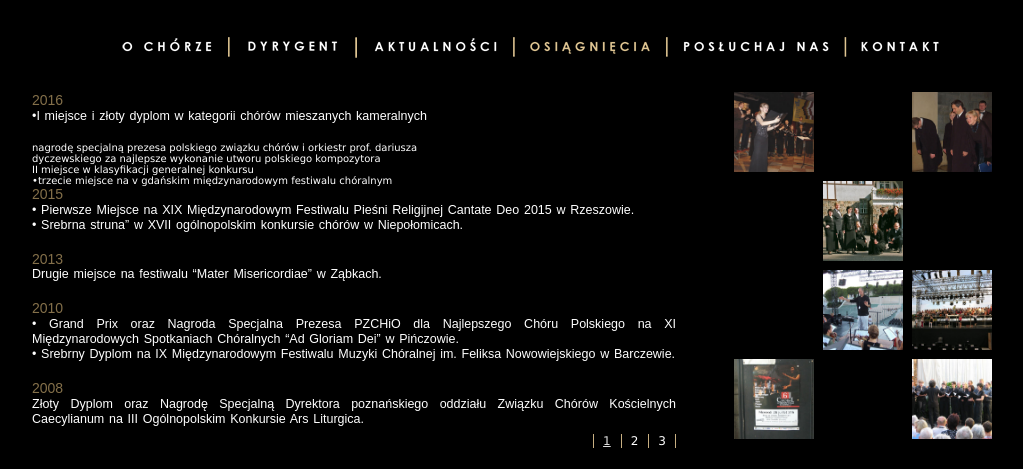
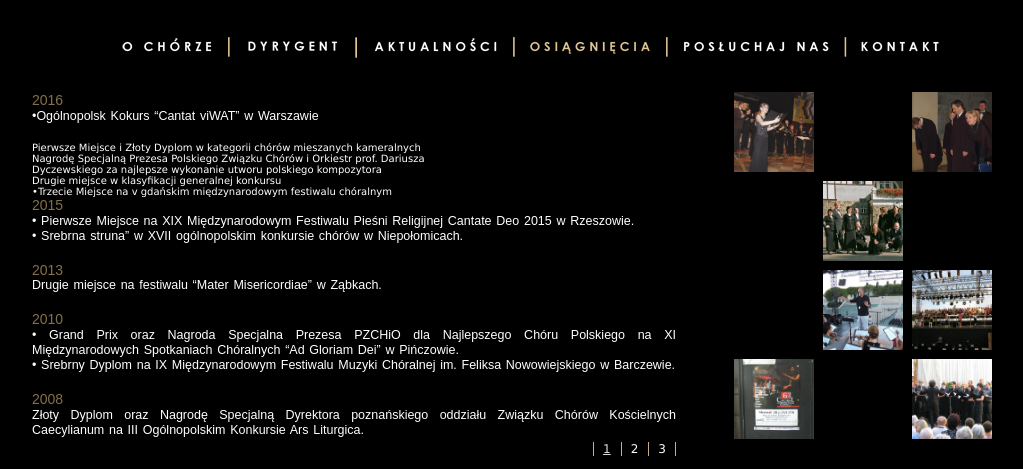
Before and after one commit to ars-cantata/ars-cantata.github.io, a Jekyll site: the page built from osiagniecia1.html, in a window 1280 px wide, cut to the strip 0-469 px from the top of the page. Shown: the whole strip, without its empty margins (123-1146 px from the left). Built offline with Jekyll 4.4.1, drawn with Linux system fonts in a browser that asks for light colours.

Commit message:
Korekty estetyczne

```diff
--- a/_includes/texts/pl/osiagniecia1.md
+++ b/_includes/texts/pl/osiagniecia1.md
@@ -1,12 +1,14 @@
 ### 2016
-&bull;I miejsce i złoty dyplom w kategorii chórów mieszanych kameralnych
+&bull;Ogólnopolsk Kokurs "Cantat viWAT" w Warszawie
 <br>
-- nagrodę specjalną prezesa polskiego związku chórów i orkiestr  prof. dariusza
-dyczewskiego za najlepsze wykonanie utworu polskiego kompozytora
+- Pierwsze Miejsce i Złoty Dyplom w kategorii chórów mieszanych kameralnych
 <br>
- II miejsce  w klasyfikacji generalnej konkursu
+- Nagrodę Specjalną Prezesa Polskiego Związku Chórów i Orkiestr  prof. Dariusza
+Dyczewskiego za najlepsze wykonanie utworu polskiego kompozytora
 <br>
-&bull;trzecie miejsce na v gdańskim  międzynarodowym festiwalu chóralnym
+- Drugie miejsce  w klasyfikacji generalnej konkursu
+<br>
+&bull;Trzecie Miejsce na v gdańskim  międzynarodowym festiwalu chóralnym
 
 ### 2015
 &bull; Pierwsze Miejsce na XIX Międzynarodowym Festiwalu Pieśni Religijnej Cantate Deo 2015 w Rzeszowie. <br>
```
